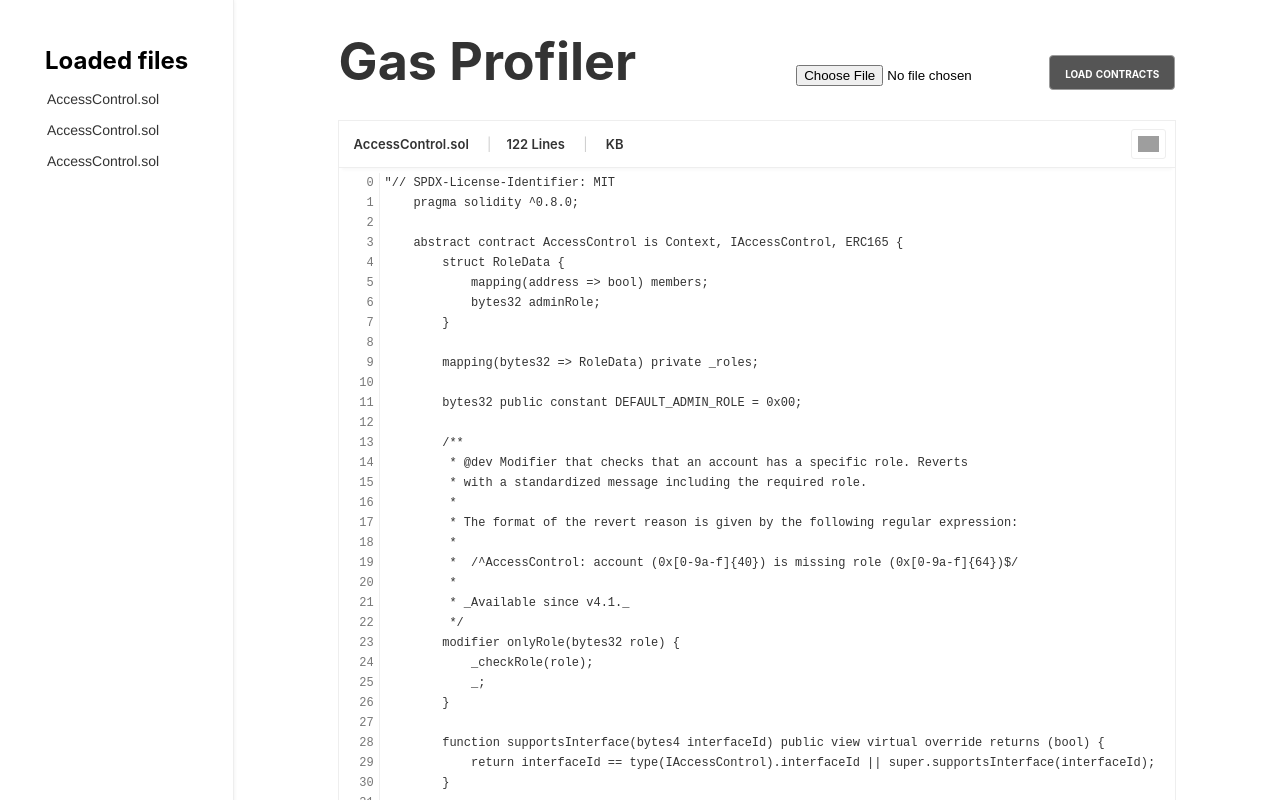
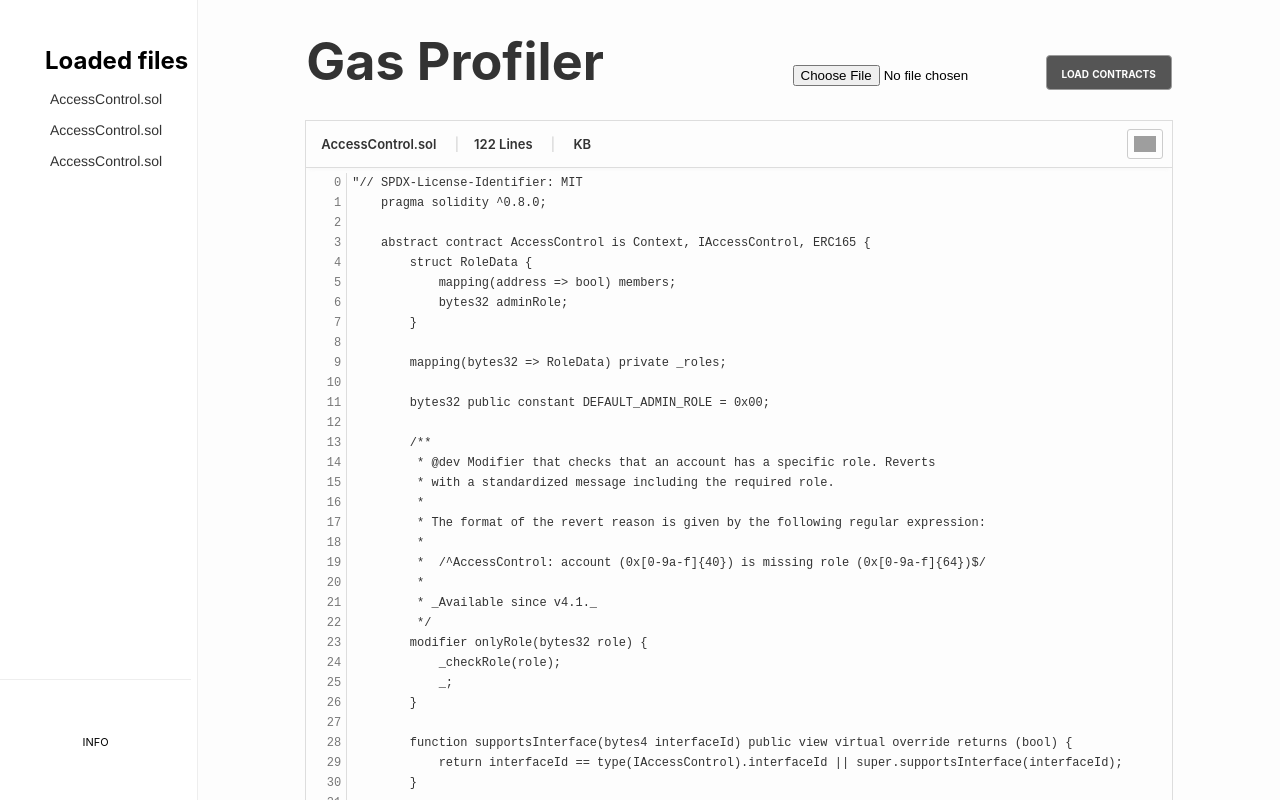
Before and after one commit to vlmlee/Gas-Profiler, a React (Create React App) app: page / in a window 1280 px wide. Shown: the top 800 px of the page. Built offline with nearby package versions, Linux system fonts and the light colour scheme; grey boxes are pictures that could not be loaded.

Commit message:
more styling tweaks. Added sidebar

```diff
--- a/src/App.js
+++ b/src/App.js
@@ -148,6 +148,9 @@ function App() {
                 <p>AccessControl.sol</p>
                 <p>AccessControl.sol</p>
                 <p>AccessControl.sol</p>
+                <div className={"sidebar-footer"}>
+                    <div className={"info"}>info</div>
+                </div>
             </div>
             <div className={"main"}>
                 <header>
--- a/src/App.scss
+++ b/src/App.scss
@@ -37,10 +37,11 @@ header {
   .sidebar {
     flex-grow: 1;
     border-right: 1px solid #eee;
-    overflow: scroll;
+    overflow-y: scroll;
+    overflow-x: hidden;
     box-shadow: 0 0 4px 0 #eee;
-    padding-top: 30px;
-    padding-left: 45px;
+    position: relative;
+    z-index: 0;
 
     h1 {
       font-size: 24px;
@@ -53,11 +54,52 @@ header {
       color: #333;
       font-family: "Helvetica Neue", -apple-system, BlinkMacSystemFont, "Segoe UI", Helvetica, Arial, sans-serif, "Apple Color Emoji", "Segoe UI Emoji";
       margin-top: 15px;
-      padding-left: 2px;
+    }
+
+    h1, p {
+      position: relative;
+      left: 45px;
+      top: 30px;
+    }
+
+    p {
+      left: 50px;
+    }
+  }
+
+  .sidebar-footer {
+    position: fixed;
+    left: 0;
+    right: calc(80% + 50px);
+    bottom: 0;
+    border-top: 1px solid #eee;
+    margin-right: 15px;
+    height: 120px;
+    overflow: hidden;
+
+    .info {
+      position: relative;
+      top: 50px;
+      text-align: center;
+      font-size: 16px;
+      font-family: "SF Pro Display";
+      font-variant: small-caps;
+      cursor: pointer;
+
+      &:hover {
+        color: #555;
+      }
+
+      &:active {
+        color: #888;
+      }
     }
   }
 
   .main {
+    position: relative;
     flex-grow: 4;
+    z-index: 1;
+    background-color: #fdfdfd;
   }
 }
--- a/src/components/Contract.scss
+++ b/src/components/Contract.scss
@@ -2,11 +2,11 @@
     width: 80%;
     margin: 30px auto;
     text-align: left;
-    border: 1px solid #eee;
+    border: 1px solid #ddd;
 }
 
 .contract-header {
-    border-bottom: 1px solid #eee;
+    border-bottom: 1px solid #ddd;
     padding: 15px;
     font-size: 13px;
     font-weight: 600;
@@ -25,13 +25,13 @@
         right: -6px;
         bottom: 7px;
         height: 16px;
-        border: 1px solid #eee;
+        border: 1px solid #ccc;
         padding: 6px;
         border-radius: 3px;
 
         &:hover {
             border: 1px solid #ccc;
-            background-color: #eee;
+            background-color: #ddd;
         }
 
         &:active {
@@ -51,11 +51,13 @@
 }
 
 .contract-lines {
+    &:hover {
+        background-color: #ddd;
+    }
 
-}
-
-.contract-lines:hover {
-    background-color: #eee;
+    &:active {
+        background-color: #eee;
+    }
 }
 
 .contract-line, .contract-line-number {
@@ -65,7 +67,7 @@
 
 .contract-line-number {
     color: #777;
-    border-right: 1px solid #eee;
+    border-right: 1px solid #ddd;
     min-width: 30px;
     width: fit-content;
     text-align: right;
```
